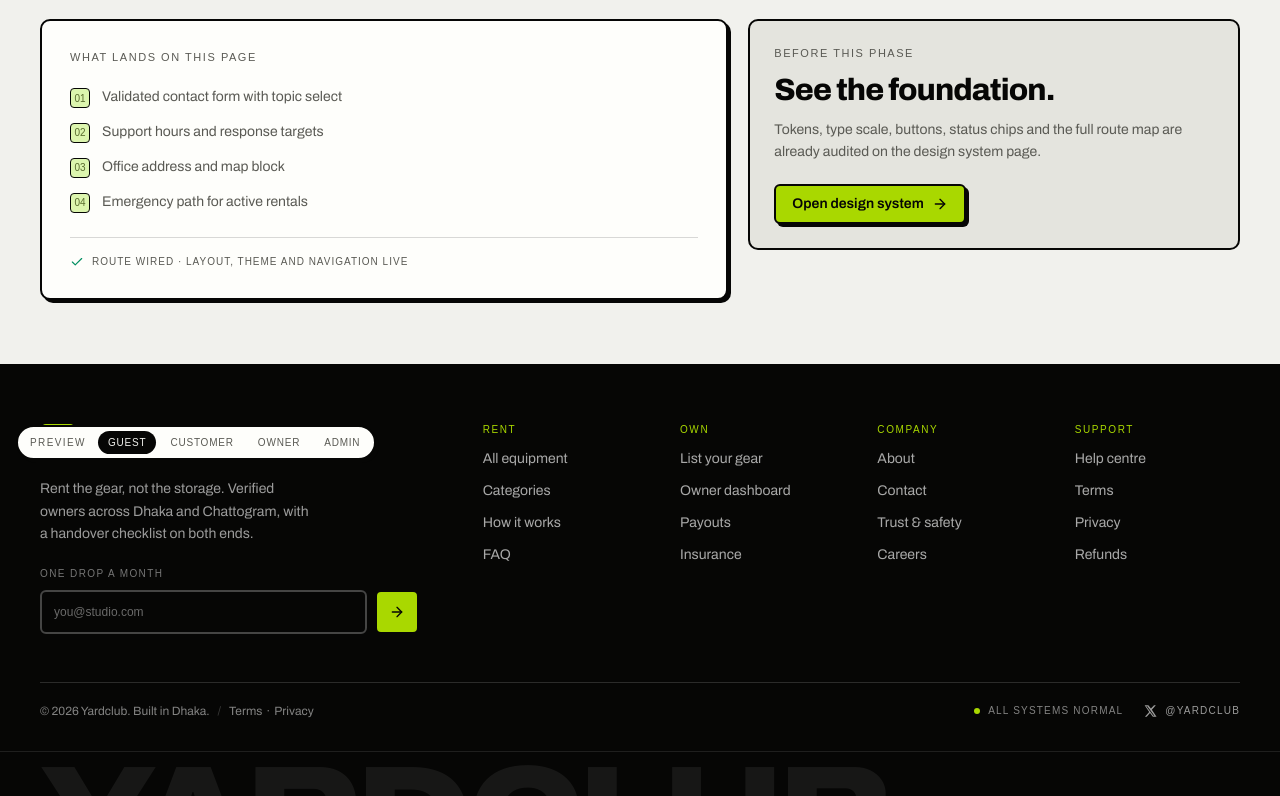
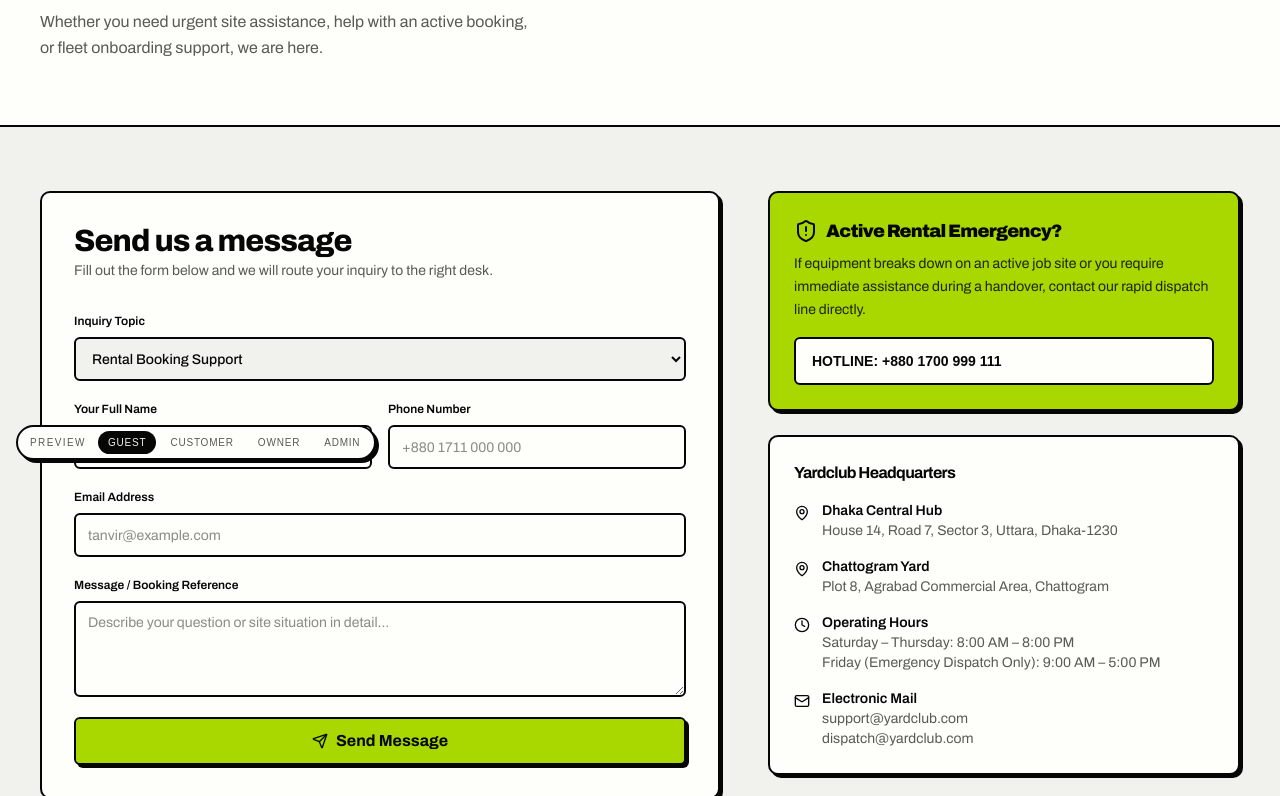
Before and after one commit to Srabon-bot/yard-club-client, a Next.js app: page /contact in a window 1280 px wide. Shown: the part 324-1120 px from the top of the page. Built offline with nearby package versions, Linux system fonts and the light colour scheme; a web font is replaced by a local one.

Commit message:
feat: build contact page

```diff
--- a/src/app/(marketing)/contact/page.tsx
+++ b/src/app/(marketing)/contact/page.tsx
@@ -1,21 +1,228 @@
-import type { Metadata } from "next";
-import { PhasePlaceholder } from "@/components/site/phase-placeholder";
+"use client";
 
-export const metadata: Metadata = { title: 'Contact' };
+import { useState } from "react";
+import {
+  Clock,
+  Mail,
+  MapPin,
+  Phone,
+  Send,
+  ShieldAlert,
+} from "lucide-react";
+import { toast } from "sonner";
+import { Button } from "@/components/ui/button";
+import { Input } from "@/components/ui/input";
+import { Label } from "@/components/ui/label";
+import { Textarea } from "@/components/ui/textarea";
 
-export default function Page() {
+const TOPICS = [
+  "Rental Booking Support",
+  "Equipment Owner Verification",
+  "Payment or Refund Query",
+  "Damage / Incident Report",
+  "Partnership & Fleet Listing",
+  "General Inquiry",
+];
+
+export default function ContactPage() {
+  const [topic, setTopic] = useState(TOPICS[0]);
+  const [loading, setLoading] = useState(false);
+
+  const handleSubmit = (e: React.FormEvent<HTMLFormElement>) => {
+    e.preventDefault();
+    setLoading(true);
+    setTimeout(() => {
+      setLoading(false);
+      toast.success("Message sent successfully!", {
+        description:
+          "Our operations desk will respond within 2 hours during active support hours.",
+      });
+      (e.target as HTMLFormElement).reset();
+    }, 800);
+  };
+
   return (
-    <PhasePlaceholder
-      phase="09"
-      title='Talk to a human'
-      description='A working contact form, support hours, the Dhaka office and the fastest route for an active-rental problem.'
-      sections={[
-      'Validated contact form with topic select',
-      'Support hours and response targets',
-      'Office address and map block',
-      'Emergency path for active rentals',
-      ]}
+    <>
+      {/* Header */}
+      <section className="border-b-2 border-ink bg-surface">
+        <div className="container-page py-16">
+          <p className="eyebrow">Direct Contact</p>
+          <h1 className="display-1 mt-2 max-w-[16ch]">
+            Talk to a human on our operations team.
+          </h1>
+          <p className="mt-4 max-w-[54ch] text-base leading-relaxed text-ink-soft">
+            Whether you need urgent site assistance, help with an active booking,
+            or fleet onboarding support, we are here.
+          </p>
+        </div>
+      </section>
 
-    />
+      {/* Main Content */}
+      <section className="border-b-2 border-ink">
+        <div className="container-page py-16">
+          <div className="grid gap-12 lg:grid-cols-12">
+            {/* Form */}
+            <div className="lg:col-span-7">
+              <div className="rounded-[10px] border-2 border-ink bg-surface p-6 shadow-offset-sm sm:p-8">
+                <h2 className="display-3">Send us a message</h2>
+                <p className="mt-1 text-sm text-ink-soft">
+                  Fill out the form below and we will route your inquiry to the
+                  right desk.
+                </p>
+
+                <form onSubmit={handleSubmit} className="mt-8 grid gap-5">
+                  <div className="grid gap-2">
+                    <Label htmlFor="contact-topic" className="text-xs font-semibold">
+                      Inquiry Topic
+                    </Label>
+                    <select
+                      id="contact-topic"
+                      value={topic}
+                      onChange={(e) => setTopic(e.target.value)}
+                      className="h-11 rounded-[6px] border-2 border-ink bg-background px-3 text-sm font-medium outline-none"
+                    >
+                      {TOPICS.map((t) => (
+                        <option key={t} value={t}>
+                          {t}
+                        </option>
+                      ))}
+                    </select>
+                  </div>
+
+                  <div className="grid gap-4 sm:grid-cols-2">
+                    <div className="grid gap-2">
+                      <Label htmlFor="contact-name" className="text-xs font-semibold">
+                        Your Full Name
+                      </Label>
+                      <Input
+                        id="contact-name"
+                        required
+                        placeholder="Tanvir Ahmed"
+                        className="h-11 rounded-[6px] border-2 border-ink"
+                      />
+                    </div>
+                    <div className="grid gap-2">
+                      <Label htmlFor="contact-phone" className="text-xs font-semibold">
+                        Phone Number
+                      </Label>
+                      <Input
+                        id="contact-phone"
+                        type="tel"
+                        required
+                        placeholder="+880 1711 000 000"
+                        className="h-11 rounded-[6px] border-2 border-ink"
+                      />
+                    </div>
+                  </div>
+
+                  <div className="grid gap-2">
+                    <Label htmlFor="contact-email" className="text-xs font-semibold">
+                      Email Address
+                    </Label>
+                    <Input
+                      id="contact-email"
+                      type="email"
+                      required
+                      placeholder="tanvir@example.com"
+                      className="h-11 rounded-[6px] border-2 border-ink"
+                    />
+                  </div>
+
+                  <div className="grid gap-2">
+                    <Label htmlFor="contact-msg" className="text-xs font-semibold">
+                      Message / Booking Reference
+                    </Label>
+                    <Textarea
+                      id="contact-msg"
+                      required
+                      rows={5}
+                      placeholder="Describe your question or site situation in detail..."
+                      className="rounded-[6px] border-2 border-ink"
+                    />
+                  </div>
+
+                  <Button
+                    type="submit"
+                    disabled={loading}
+                    className="h-12 w-full text-base font-bold sm:w-auto sm:px-8"
+                  >
+                    {loading ? (
+                      "Sending message..."
+                    ) : (
+                      <>
+                        <Send className="size-4" />
+                        Send Message
+                      </>
+                    )}
+                  </Button>
+                </form>
+              </div>
+            </div>
+
+            {/* Sidebar info */}
+            <div className="space-y-6 lg:col-span-5">
+              {/* Emergency card */}
+              <div className="rounded-[10px] border-2 border-ink bg-lime p-6 shadow-offset-sm">
+                <div className="flex items-center gap-2">
+                  <ShieldAlert className="size-6 text-[#060605]" />
+                  <h3 className="font-heading text-lg font-black text-[#060605]">
+                    Active Rental Emergency?
+                  </h3>
+                </div>
+                <p className="mt-2 text-sm leading-relaxed text-[#060605]/85">
+                  If equipment breaks down on an active job site or you require
+                  immediate assistance during a handover, contact our rapid
+                  dispatch line directly.
+                </p>
+                <div className="mt-4 rounded-[6px] border-2 border-ink bg-surface px-4 py-3 font-mono text-sm font-bold text-ink">
+                  HOTLINE: +880 1700 999 111
+                </div>
+              </div>
+
+              {/* Office & Operations */}
+              <div className="space-y-4 rounded-[10px] border-2 border-ink bg-surface p-6 shadow-offset-sm">
+                <h3 className="font-heading text-base font-bold">
+                  Yardclub Headquarters
+                </h3>
+
+                <div className="flex items-start gap-3 text-sm text-ink-soft">
+                  <MapPin className="mt-1 size-4 shrink-0 text-ink" />
+                  <div>
+                    <p className="font-semibold text-ink">Dhaka Central Hub</p>
+                    <p>House 14, Road 7, Sector 3, Uttara, Dhaka-1230</p>
+                  </div>
+                </div>
+
+                <div className="flex items-start gap-3 text-sm text-ink-soft">
+                  <MapPin className="mt-1 size-4 shrink-0 text-ink" />
+                  <div>
+                    <p className="font-semibold text-ink">Chattogram Yard</p>
+                    <p>Plot 8, Agrabad Commercial Area, Chattogram</p>
+                  </div>
+                </div>
+
+                <div className="flex items-start gap-3 text-sm text-ink-soft">
+                  <Clock className="mt-1 size-4 shrink-0 text-ink" />
+                  <div>
+                    <p className="font-semibold text-ink">Operating Hours</p>
+                    <p>Saturday – Thursday: 8:00 AM – 8:00 PM</p>
+                    <p>Friday (Emergency Dispatch Only): 9:00 AM – 5:00 PM</p>
+                  </div>
+                </div>
+
+                <div className="flex items-start gap-3 text-sm text-ink-soft">
+                  <Mail className="mt-1 size-4 shrink-0 text-ink" />
+                  <div>
+                    <p className="font-semibold text-ink">Electronic Mail</p>
+                    <p>support@yardclub.com</p>
+                    <p>dispatch@yardclub.com</p>
+                  </div>
+                </div>
+              </div>
+            </div>
+          </div>
+        </div>
+      </section>
+    </>
   );
 }
```
